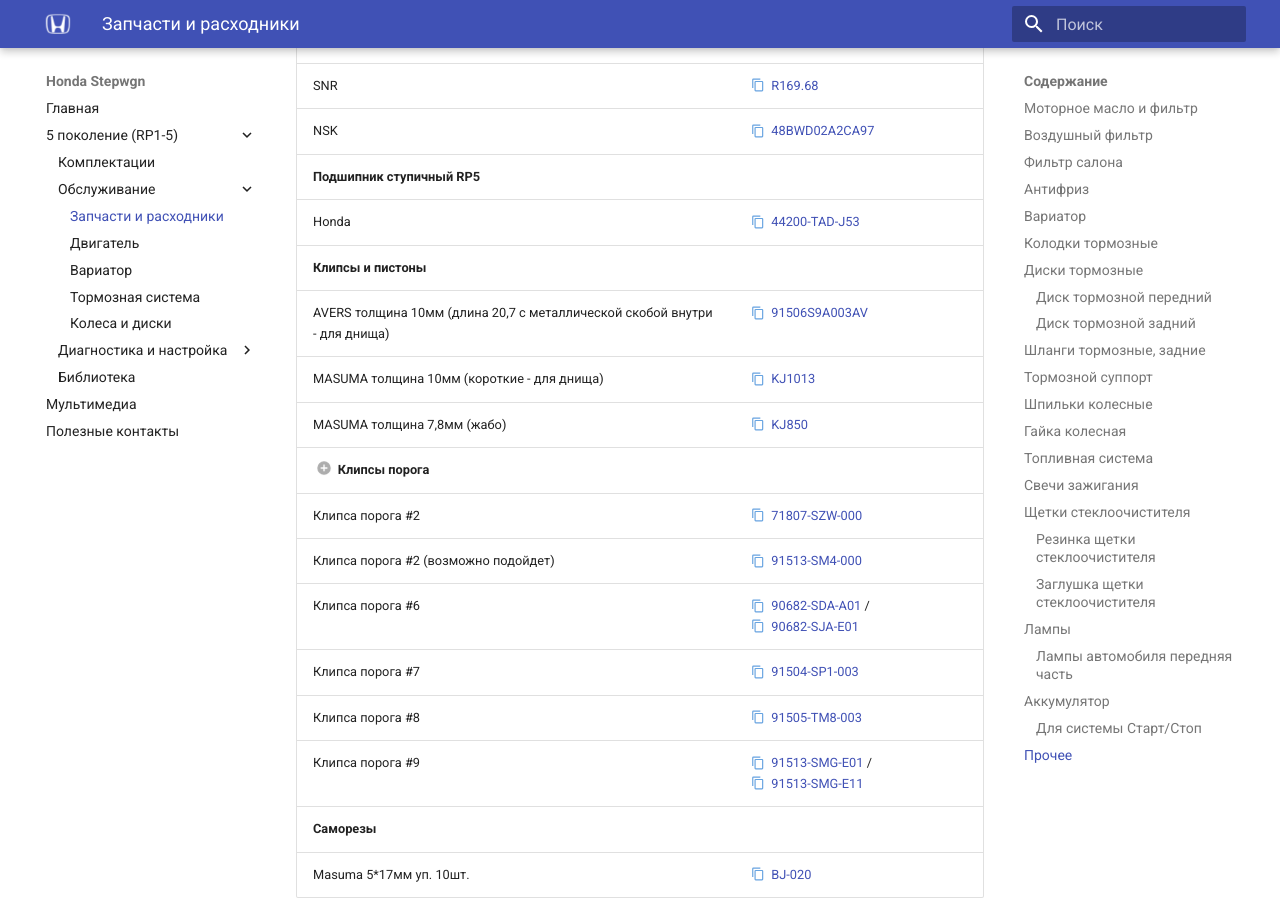
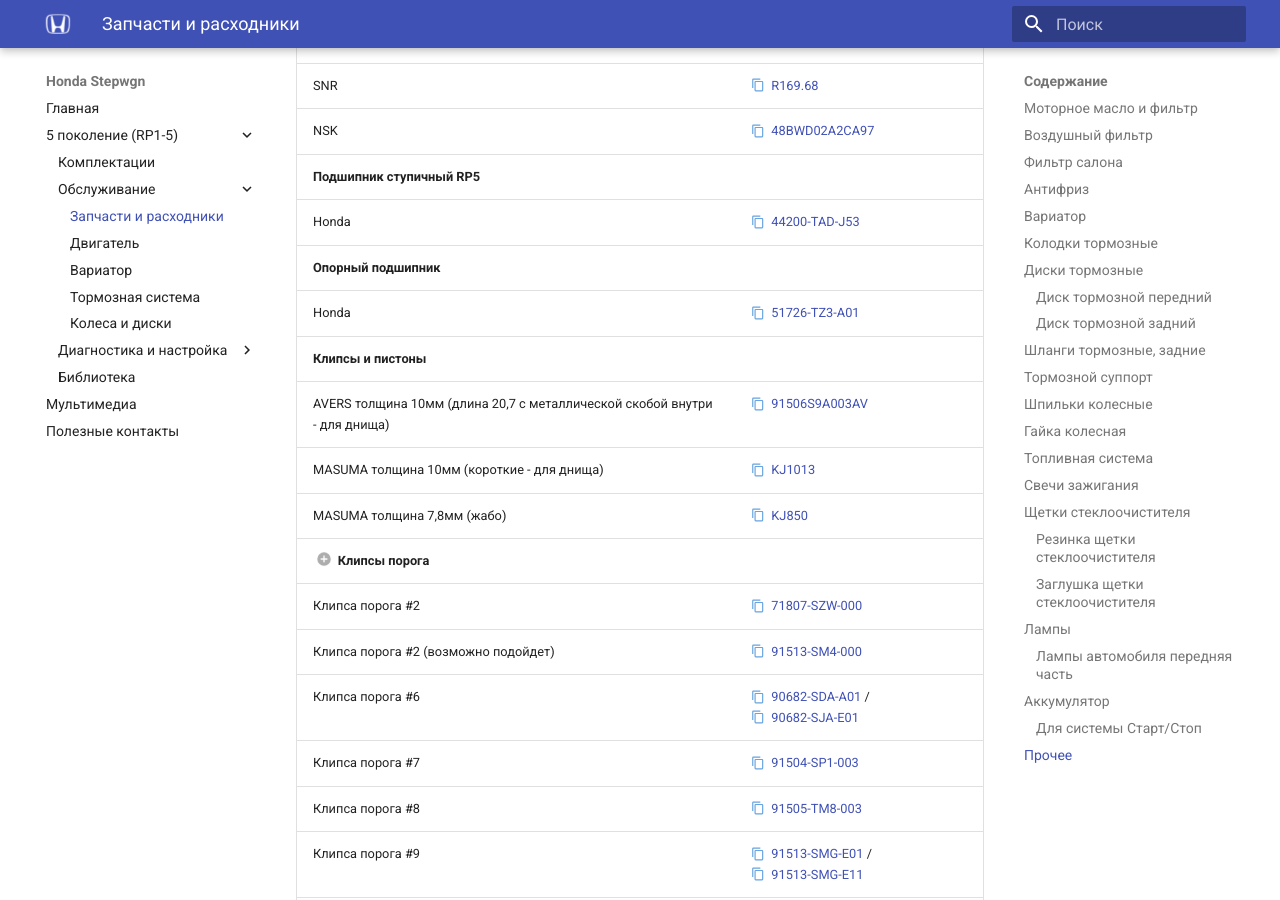
Before and after one commit to stepwgn/stepwgn.github.io, an MkDocs documentation site: the page built from docs/5g/service/parts.md, in a window 1280 px wide and 900 px high, scrolled down 11581 px. Built offline with MkDocs 1.6.1 and Material for MkDocs 9.7.7, drawn with Linux system fonts in a browser that asks for light colours.

Commit message:
Добавлена информация по запчастям
Signed-off-by: Zakhar Petrov <46595458+zakhar-petrov@users.noreply.github.com>

```diff
--- a/docs/5g/service/parts.md
+++ b/docs/5g/service/parts.md
@@ -423,6 +423,8 @@
 | NSK                                                                       | [48BWD02A2CA97](#"NSK 48BWD02A2CA97"){ .copyable }                                              |
 | **Подшипник ступичный RP5**                                               |                                                                                                 |
 | Honda                                                                     | [44200-TAD-J53](#"Honda 44200-TAD-J53"){ .copyable }                                            |
+| **Опорный подшипник**                                                     |                                                                                                 |
+| Honda                                                                     | [51726-TZ3-A01](#"Honda 51726-TZ3-A01"){ .copyable }                                            |
 | **Клипсы и пистоны**                                                      |                                                                                                 |
 | AVERS толщина 10мм (длина 20,7 с металлической скобой внутри - для днища) | [91506S9A003AV](#"AVERS 91506S9A003AV"){ .copyable }                                            |
 | MASUMA толщина 10мм (короткие - для днища)                                | [KJ1013](#"MASUMA KJ1013"){ .copyable }                                                         |
```
